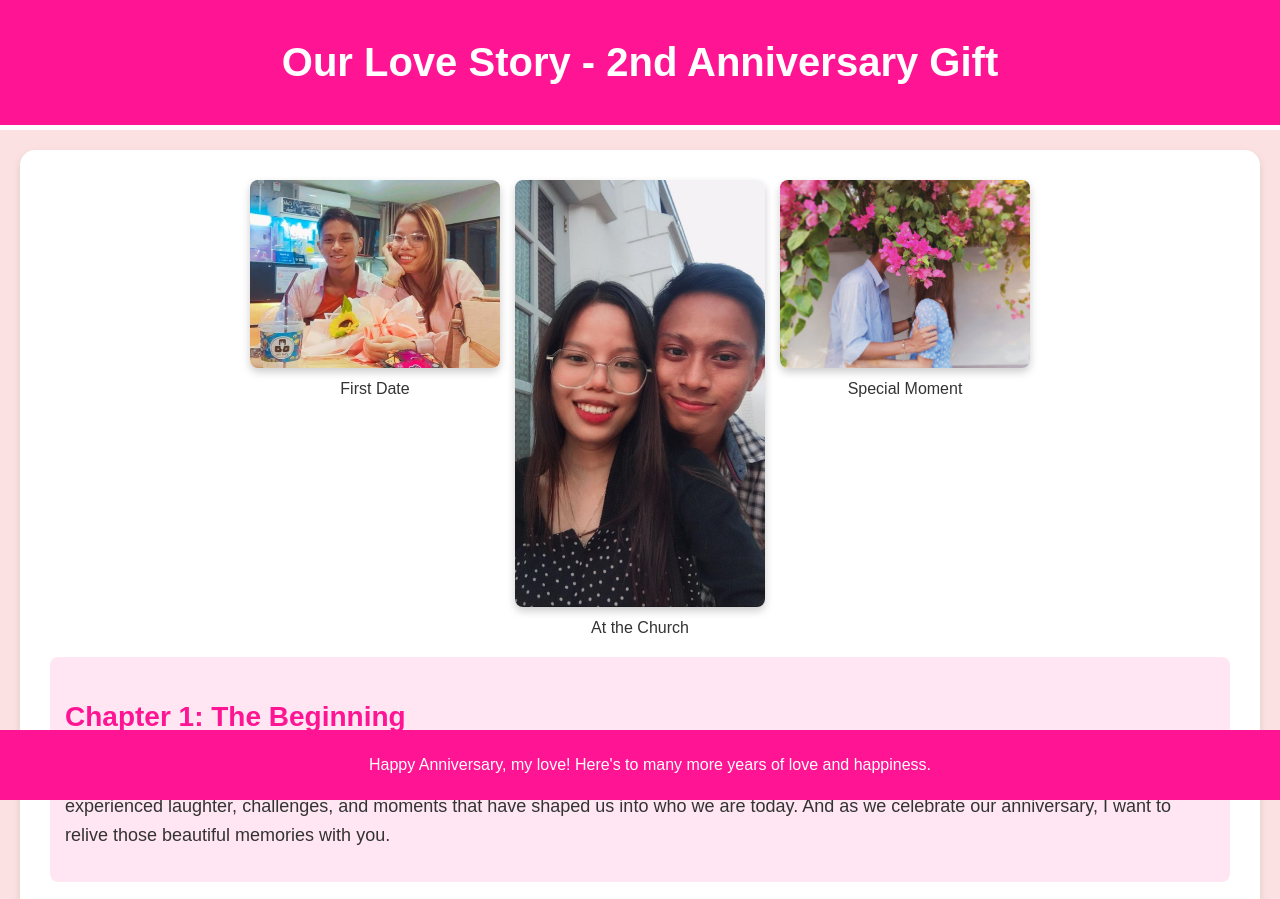
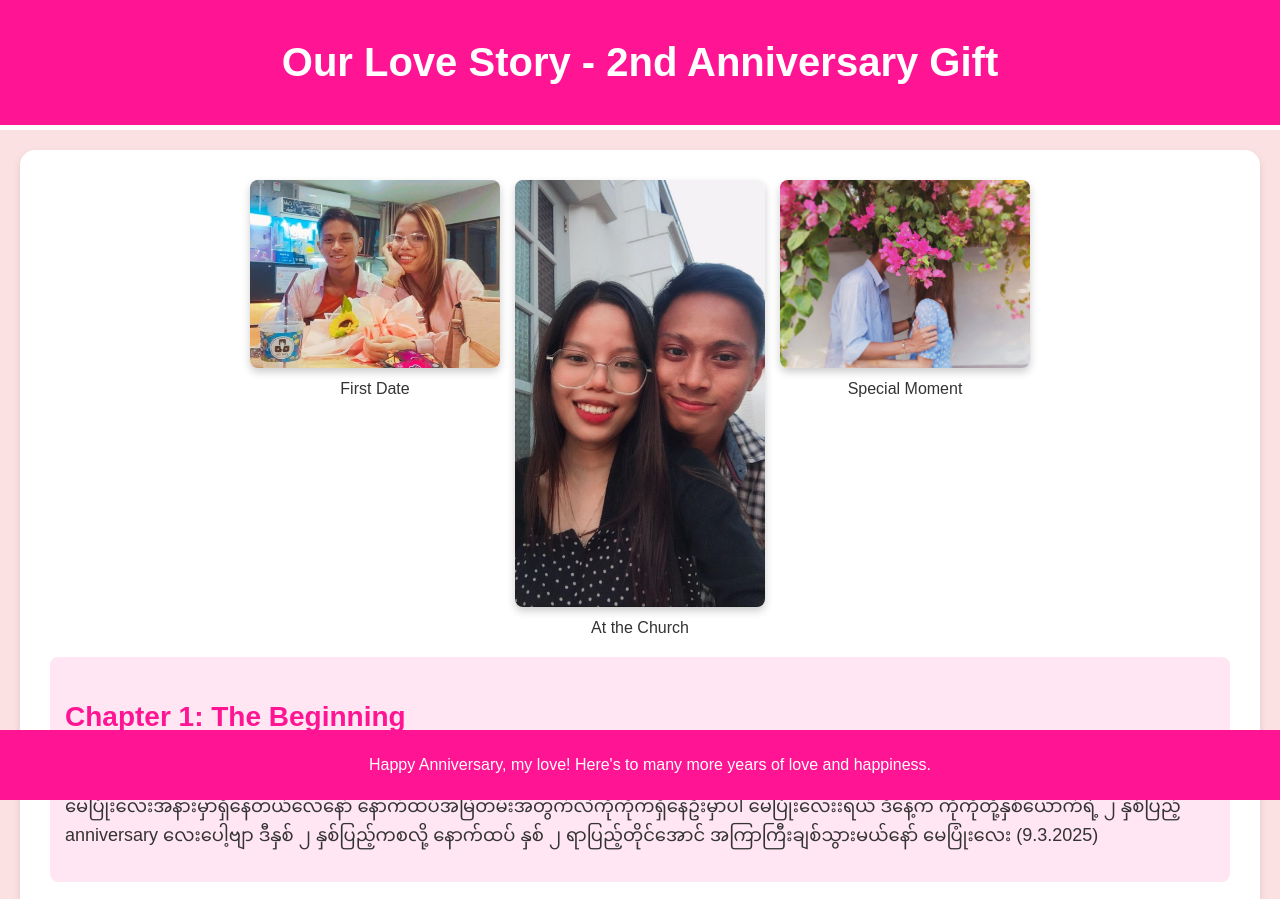
Before and after one commit to Freddy-UCMg/OurLove, a plain HTML site: page index.html in a window 1280 px wide. Shown: the top 899 px of the page. Drawn offline with Linux system fonts and the light colour scheme; grey boxes are pictures that could not be loaded.

Commit message:
Update index.html

```diff
--- a/index.html
+++ b/index.html
@@ -202,11 +202,8 @@
       <div id="chapter1" class="story-text">
         <h2>Chapter 1: The Beginning</h2>
         <p>
-          From the first time we met, something was happened. It was as though
-          the universe had brought us together, and our journey began. We've
-          experienced laughter, challenges, and moments that have shaped us into
-          who we are today. And as we celebrate our anniversary, I want to
-          relive those beautiful memories with you.
+          ကိုကိုစတွေ့ကတည်းကနေ အခုချိန်ထိ အမှတ်တရတွေအများကြီးကော ဘဝခရီးလမ်းတွေမျိုးစုံကောကြုံခဲ့ရတယ်နော် သဲငယ်လေး
+ဘာပဲဖြစ်ဖြစ်ပါ ကိုကိုအခုမေပြုံးလေးအနားမှာရှိနေတယ်လေနော် နောက်ထပ်အမြဲတမ်းအတွက်လဲကိုကိုကရှိနေဦးမှာပါ မေပြုံးလေးးရယ် ဒီနေ့က ကိုကိုတို့နှစ်ယောက်ရဲ့ ၂ နှစ်ပြည့် anniversary လေးပေါ့ဗျာ ဒီနှစ် ၂ နှစ်ပြည့်ကစလို့ နောက်ထပ် နှစ် ၂ ရာပြည့်တိုင်အောင် အကြာကြီးချစ်သွားမယ်နော် မေပြုံးလေး (9.3.2025)
         </p>
       </div>
 
```
